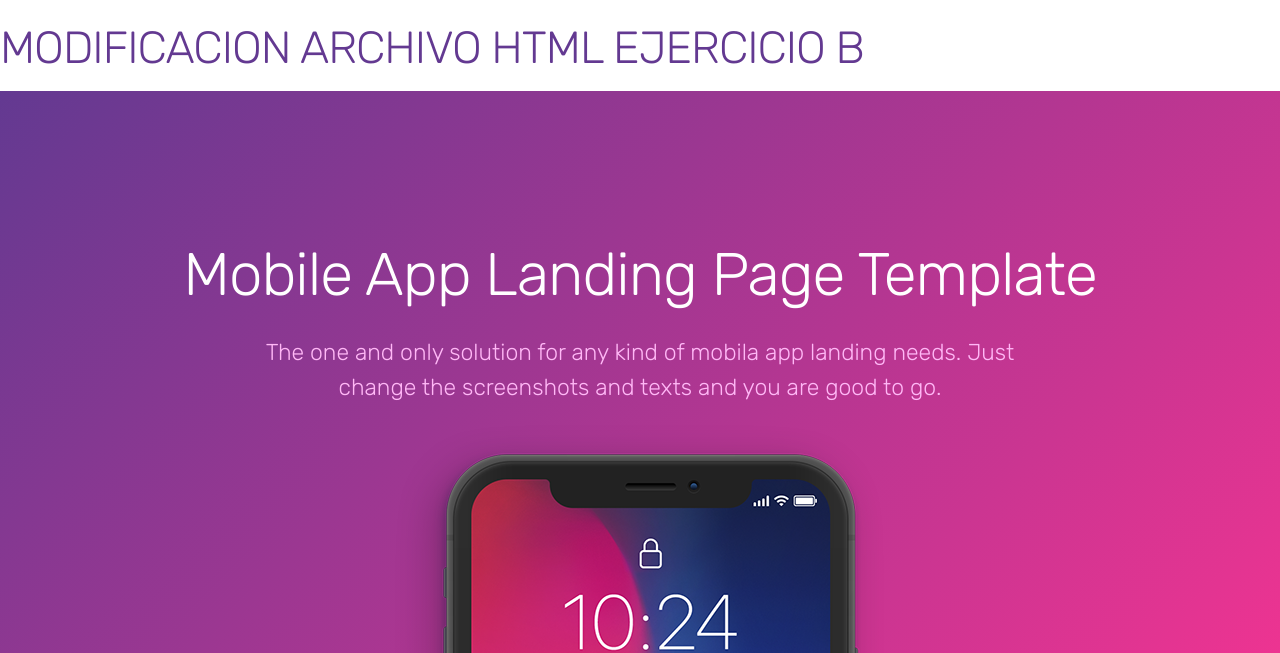
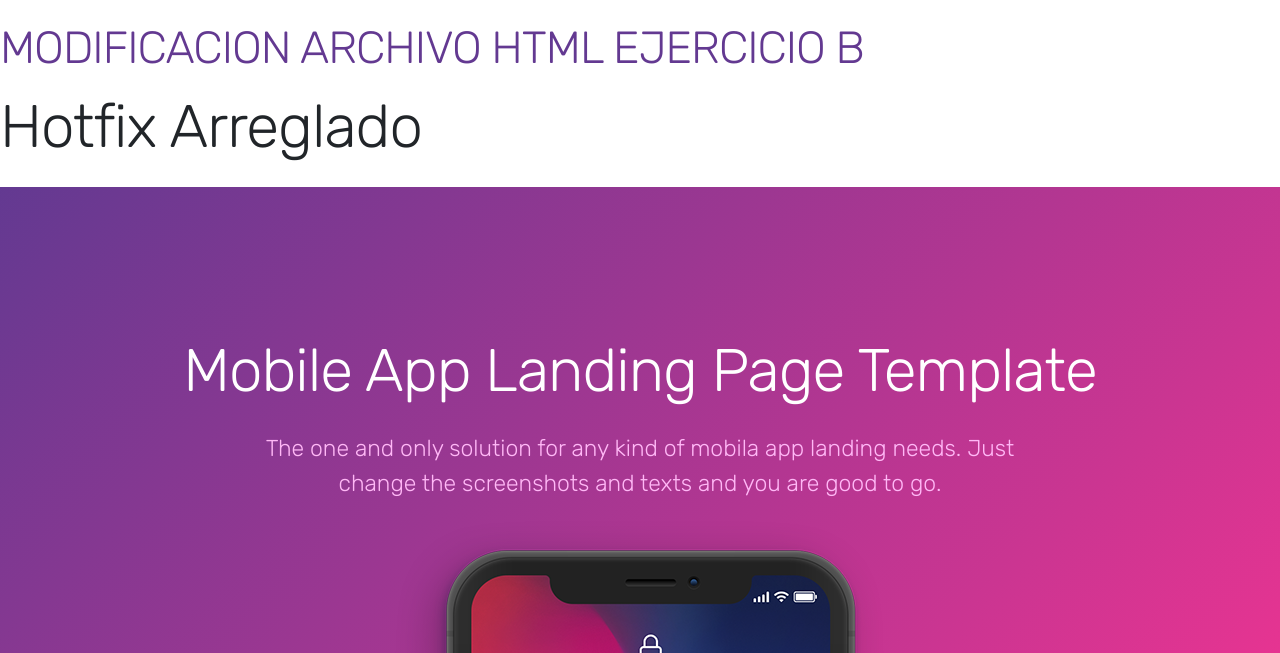
Before and after one commit to juanalarco/MobApp, a plain HTML site: page index.html in a window 1280 px wide. Shown: the part 147-800 px from the top of the page. Drawn offline with Linux system fonts and the light colour scheme.

Commit message:
hotfix arreglado

```diff
--- a/index.html
+++ b/index.html
@@ -12,6 +12,7 @@ URI     : https://colorlib.com
 <head>
   <h1>Proyecto Despliegue Aplicaciones WEB Juan Alarco</h1>
   <h2>MODIFICACION ARCHIVO HTML EJERCICIO B</h2>
+  <h1>Hotfix Arreglado</h1>
     <title>MobApp - App Landing Page Template</title>
     <!-- Required meta tags -->
     <meta charset="utf-8">
```
